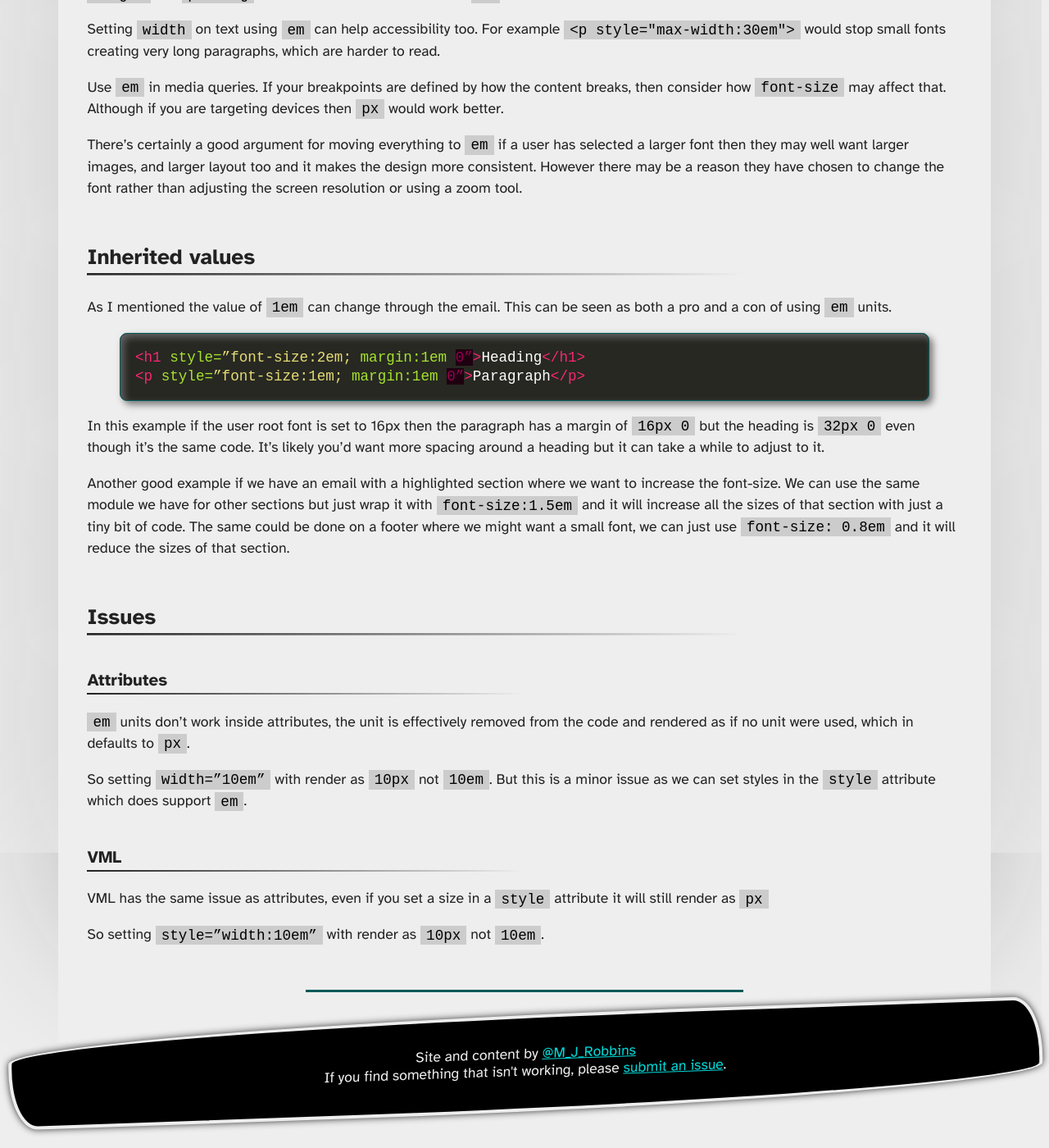
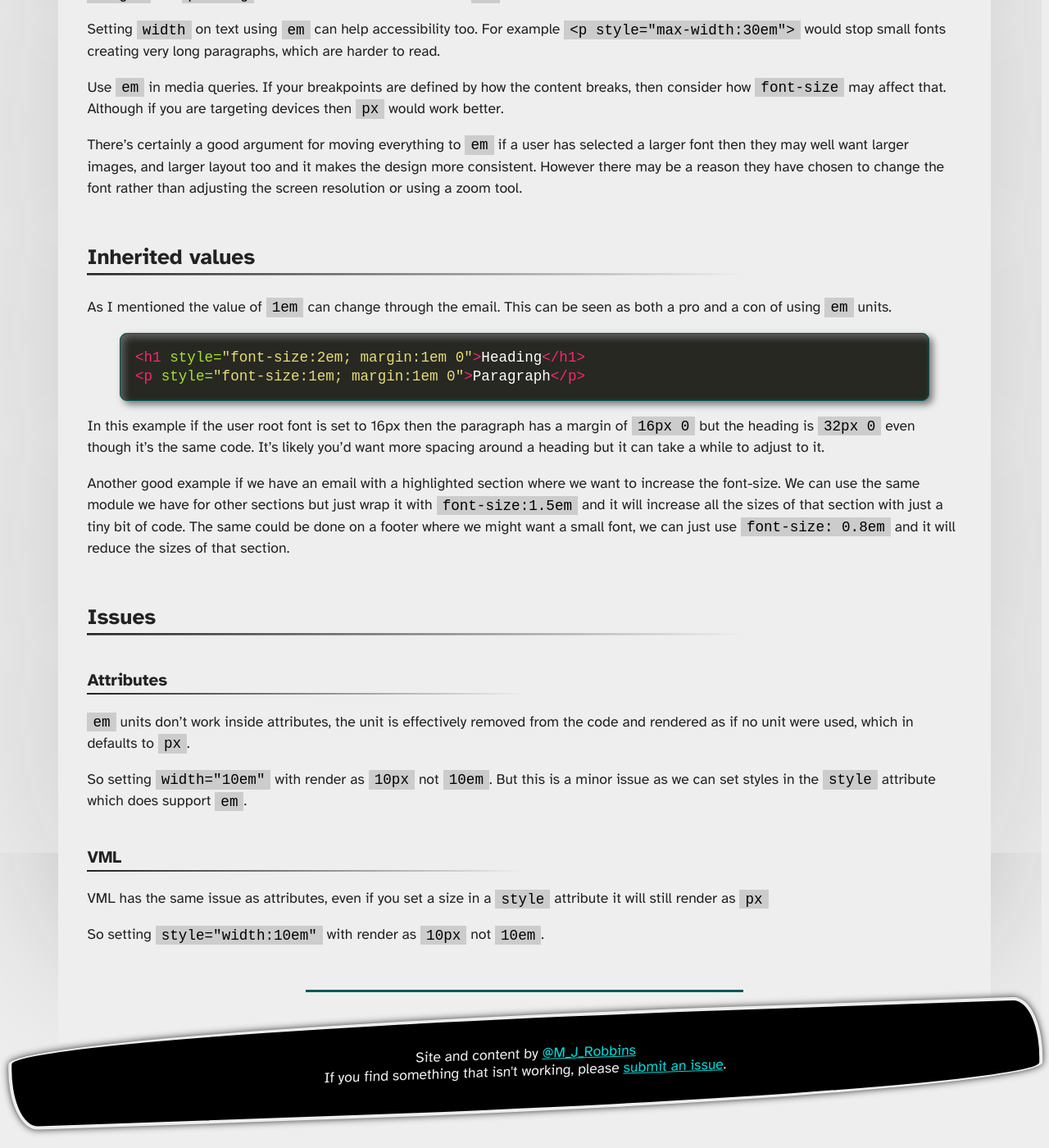
Before and after one commit to M-J-Robbins/good-email-code, a Jekyll site: the page built from email-accessibility/rem-and-em.md, in a window 1280 px wide and 1400 px high, scrolled down 3279 px. Shown: the whole window at 82% size. Built offline with Jekyll 4.4.1, drawn with Linux system fonts in a browser that asks for light colours; our own code applies the rules of GitHub Pages for plain Markdown files; a script that is not in the unit is left out; some of the changed text lies outside the part shown.

Commit message:
Update rem-and-em.md

```diff
--- a/email-accessibility/rem-and-em.md
+++ b/email-accessibility/rem-and-em.md
@@ -49,7 +49,7 @@ Unfortunately `rem` units don’t yet have full support in email clients so for
 Ideally we want to return the font size to `1rem` however some email clients don’t support `rem` and in some the default `rem` value can be very small (12px in Applemail) so we will set a minimum and some fallbacks.
 
 {% highlight html %}
-<div style=”font-size:16px; font-size:1rem; font-size:max(16px, 1rem)”>
+<div style="font-size:16px; font-size:1rem; font-size:max(16px, 1rem)">
 {% endhighlight %}
 
 I’m going to look at these values in reverse order as that’s what the priority order is;
@@ -91,8 +91,8 @@ There’s certainly a good argument for moving everything to `em` if a user has
 As I mentioned the value of `1em` can change through the email. This can be seen as both a pro and a con of using `em` units.
 
 {% highlight html %}
-<h1 style=”font-size:2em; margin:1em 0”>Heading</h1>
-<p style=”font-size:1em; margin:1em 0”>Paragraph</p>
+<h1 style="font-size:2em; margin:1em 0">Heading</h1>
+<p style="font-size:1em; margin:1em 0">Paragraph</p>
 {% endhighlight %}
 
 In this example if the user root font is set to 16px then the paragraph has a margin of `16px 0` but the heading is `32px 0` even though it’s the same code.  It’s likely you’d want more spacing around a heading but it can take a while to adjust to it.
@@ -103,9 +103,9 @@ Another good example if we have an email with a highlighted section where we wan
 ### Attributes
 `em` units don’t work inside attributes, the unit is effectively removed from the code and rendered as if no unit were used, which in defaults to `px`.
 
-So setting `width=”10em”` with render as `10px` not `10em`.  But this is a minor issue as we can set styles in the `style` attribute which does support `em`.
+So setting `width="10em"` with render as `10px` not `10em`.  But this is a minor issue as we can set styles in the `style` attribute which does support `em`.
 
 ### VML
 VML has the same issue as attributes, even if you set a size in a `style` attribute it will still render as `px`
 
-So setting `style=”width:10em”` with render as `10px` not `10em`.
+So setting `style="width:10em"` with render as `10px` not `10em`.
```
